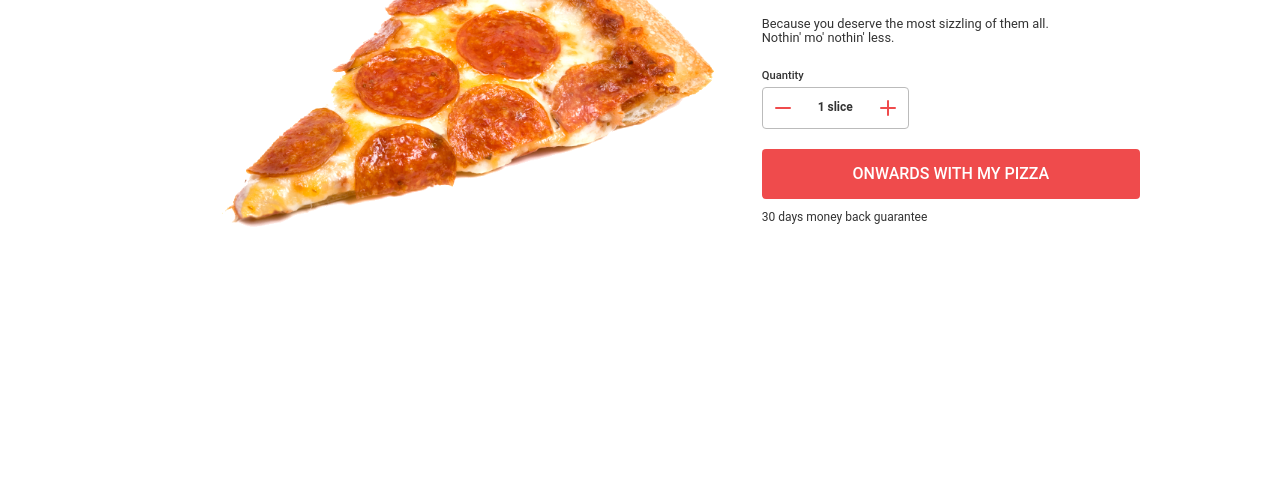
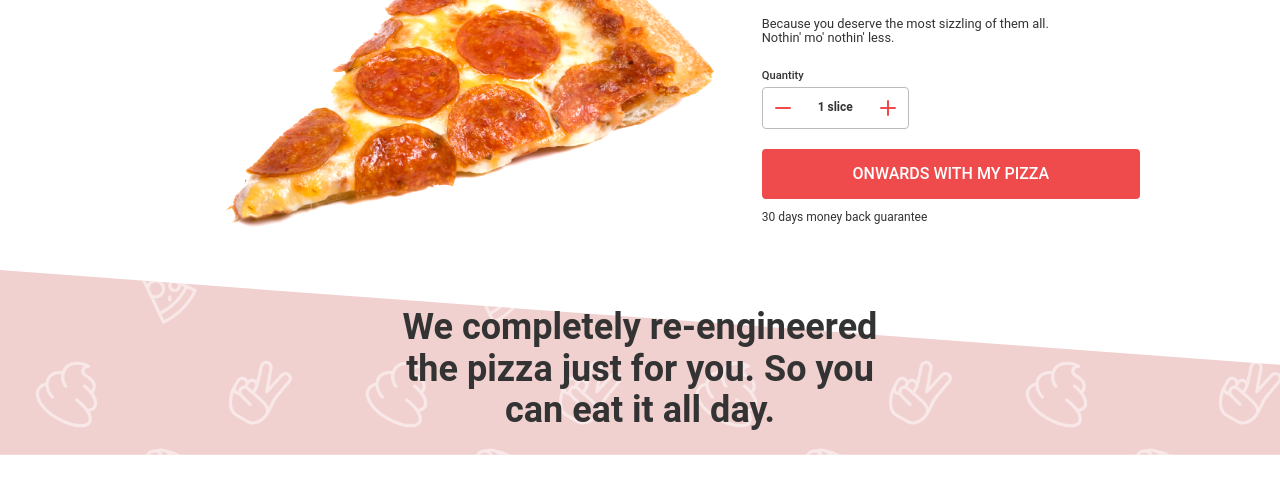
Before and after one commit to alarivan/pizza, a Gatsby site: page / in a window 1280 px wide. Shown: the part 177-670 px from the top of the page. Built offline with nearby package versions, Linux system fonts and the light colour scheme; Gatsby itself is replaced by a stand-in of ours.

Commit message:
Add Content component to index page

```diff
--- /dev/null
+++ b/src/components/Content.tsx
@@ -0,0 +1,55 @@
+import React from "react"
+import styled, { css } from "styled-components"
+import PizzaPattern from "../images/pizza-pattern.png"
+
+const SContent = styled.div`
+  position: relative;
+  padding: 3rem 0;
+`
+
+const backgroundStyles = css`
+  position: absolute;
+  left: 0;
+  top: 0;
+  clip-path: polygon(0 15%, 0 80%, 195% 80%);
+  height: 100%;
+  width: 100%;
+`
+
+const BackgroundColor = styled.div`
+  ${backgroundStyles}
+  background-color: #f1d0d0;
+  z-index: -2;
+`
+
+const BackgroundPattern = styled.div`
+  ${backgroundStyles}
+  background-image: url(${PizzaPattern});
+  background-size: 330px;
+  z-index: -1;
+  opacity: 0.5;
+`
+
+const Title = styled.h2`
+  font-size: 2.25rem;
+  text-align: center;
+  max-width: 500px;
+  margin: 2rem auto;
+`
+
+interface Props {}
+
+const Content: React.FC<Props> = () => {
+  return (
+    <SContent>
+      <BackgroundColor />
+      <BackgroundPattern />
+      <Title>
+        We completely re-engineered the pizza just for you. So you can eat it
+        all day.
+      </Title>
+    </SContent>
+  )
+}
+
+export default Content
--- a/src/pages/index.tsx
+++ b/src/pages/index.tsx
@@ -4,6 +4,7 @@ import Layout from "../components/layout"
 import SEO from "../components/seo"
 import Product from "../components/Product"
 import { Container } from "../components/styled/common"
+import Content from "../components/Content"
 
 const IndexPage = () => (
   <Layout>
@@ -11,6 +12,7 @@ const IndexPage = () => (
     <Container>
       <Product />
     </Container>
+    <Content />
   </Layout>
 )
 
```
